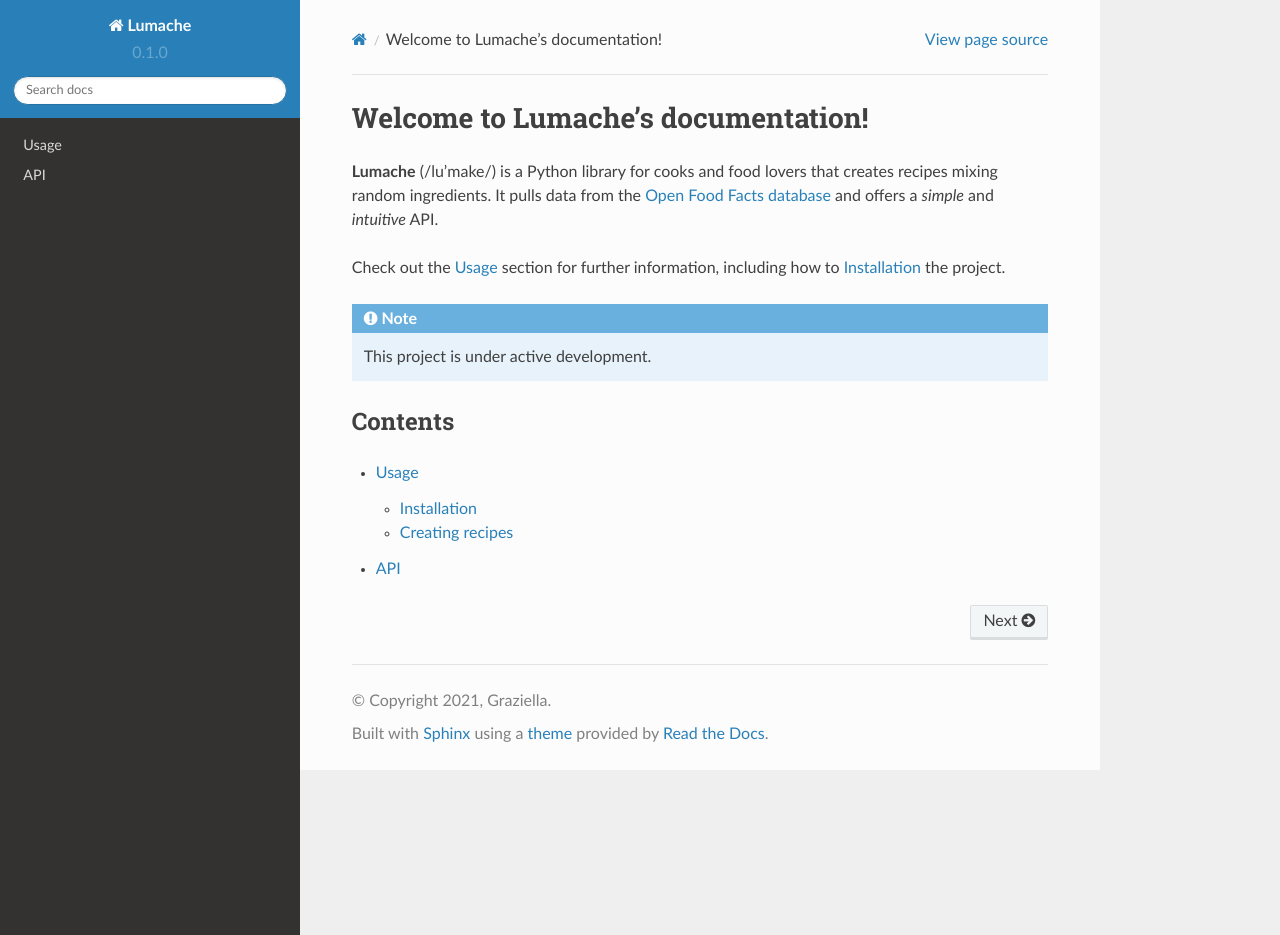
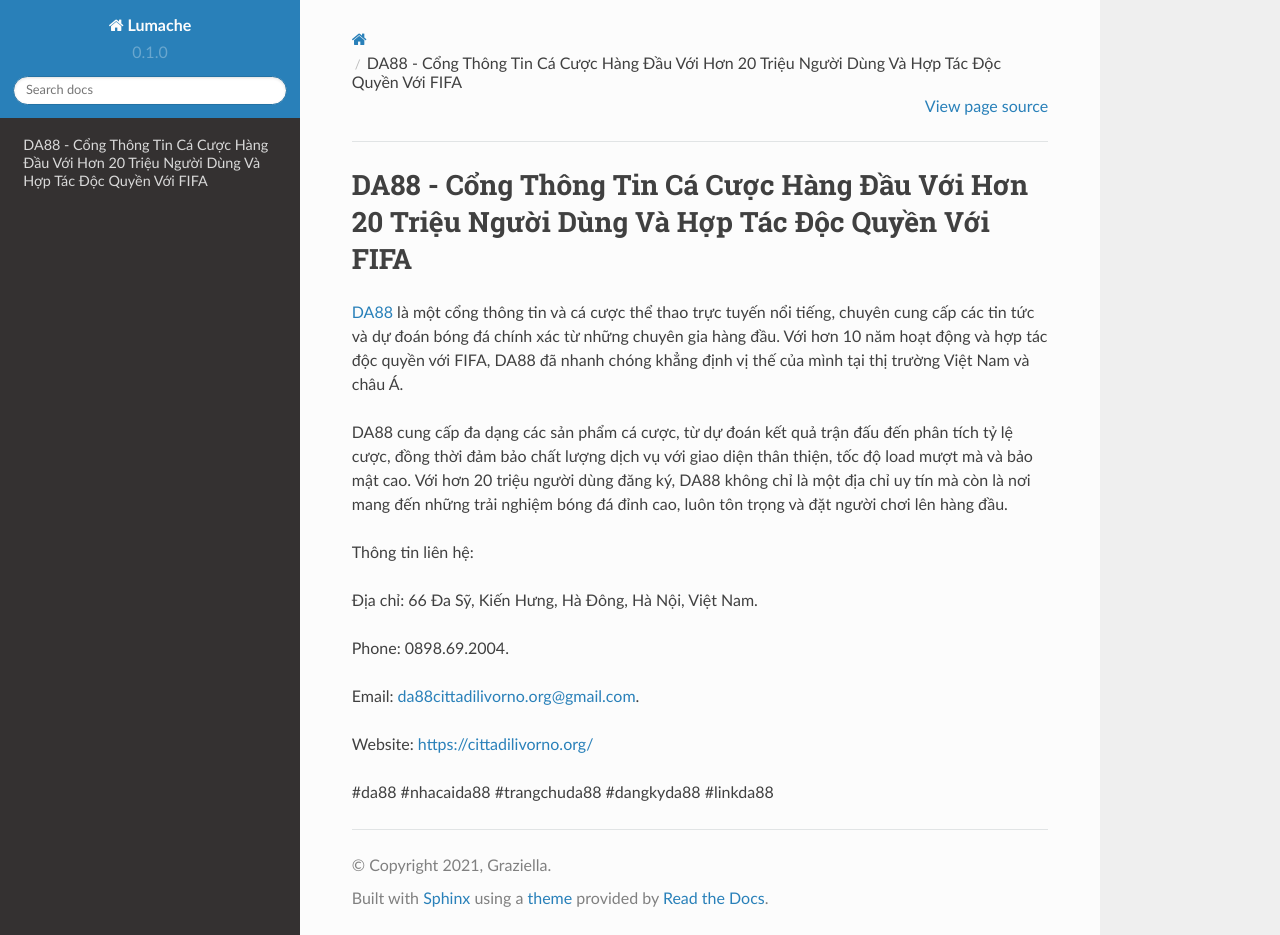
Before and after one commit to vqtranquocthuan424/da88cittadilivornoorg, a Sphinx documentation site: the page built from docs/source/index.rst, in a window 1280 px wide and 935 px high. Built offline with Sphinx 7.4.7 and the Read the Docs theme 2.0.0, drawn with Linux system fonts in a browser that asks for light colours.

Commit message:
Update index.rst

```diff
--- a/docs/source/index.rst
+++ b/docs/source/index.rst
@@ -1,22 +1,18 @@
-Welcome to Lumache's documentation!
+DA88 - Cổng Thông Tin Cá Cược Hàng Đầu Với Hơn 20 Triệu Người Dùng Và Hợp Tác Độc Quyền Với FIFA
 ===================================
 
-**Lumache** (/lu'make/) is a Python library for cooks and food lovers
-that creates recipes mixing random ingredients.
-It pulls data from the `Open Food Facts database <https://world.openfoodfacts.org/>`_
-and offers a *simple* and *intuitive* API.
+`DA88 <https://cittadilivorno.org/>`_ là một cổng thông tin và cá cược thể thao trực tuyến nổi tiếng, chuyên cung cấp các tin tức và dự đoán bóng đá chính xác từ những chuyên gia hàng đầu. Với hơn 10 năm hoạt động và hợp tác độc quyền với FIFA, DA88 đã nhanh chóng khẳng định vị thế của mình tại thị trường Việt Nam và châu Á.
 
-Check out the :doc:`usage` section for further information, including
-how to :ref:`installation` the project.
+DA88 cung cấp đa dạng các sản phẩm cá cược, từ dự đoán kết quả trận đấu đến phân tích tỷ lệ cược, đồng thời đảm bảo chất lượng dịch vụ với giao diện thân thiện, tốc độ load mượt mà và bảo mật cao. Với hơn 20 triệu người dùng đăng ký, DA88 không chỉ là một địa chỉ uy tín mà còn là nơi mang đến những trải nghiệm bóng đá đỉnh cao, luôn tôn trọng và đặt người chơi lên hàng đầu.
 
-.. note::
+Thông tin liên hệ:
 
-   This project is under active development.
+Địa chỉ: 66 Đa Sỹ, Kiến Hưng, Hà Đông, Hà Nội, Việt Nam.
 
-Contents
---------
+Phone: 0898.69.2004.
 
-.. toctree::
+Email: da88cittadilivorno.org@gmail.com.
 
-   usage
-   api
+Website: https://cittadilivorno.org/
+
+#da88 #nhacaida88 #trangchuda88 #dangkyda88 #linkda88
```
